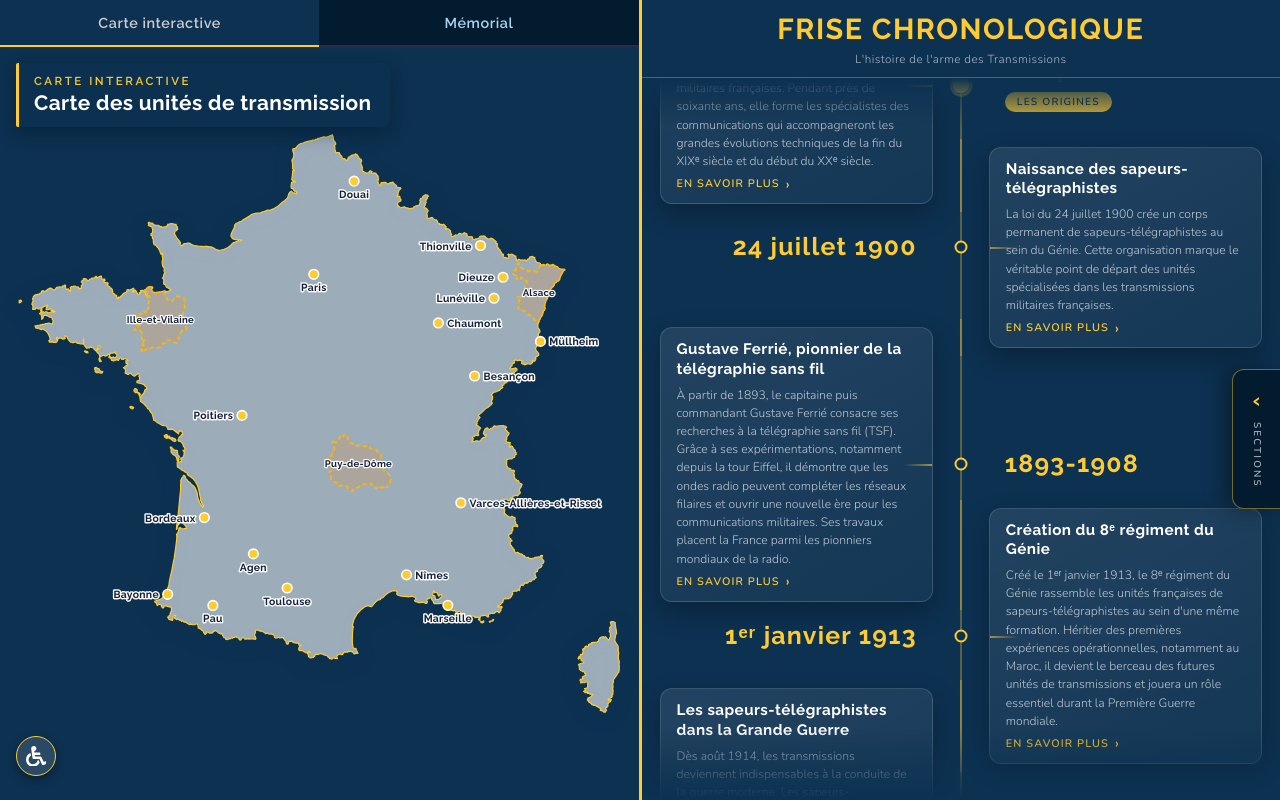
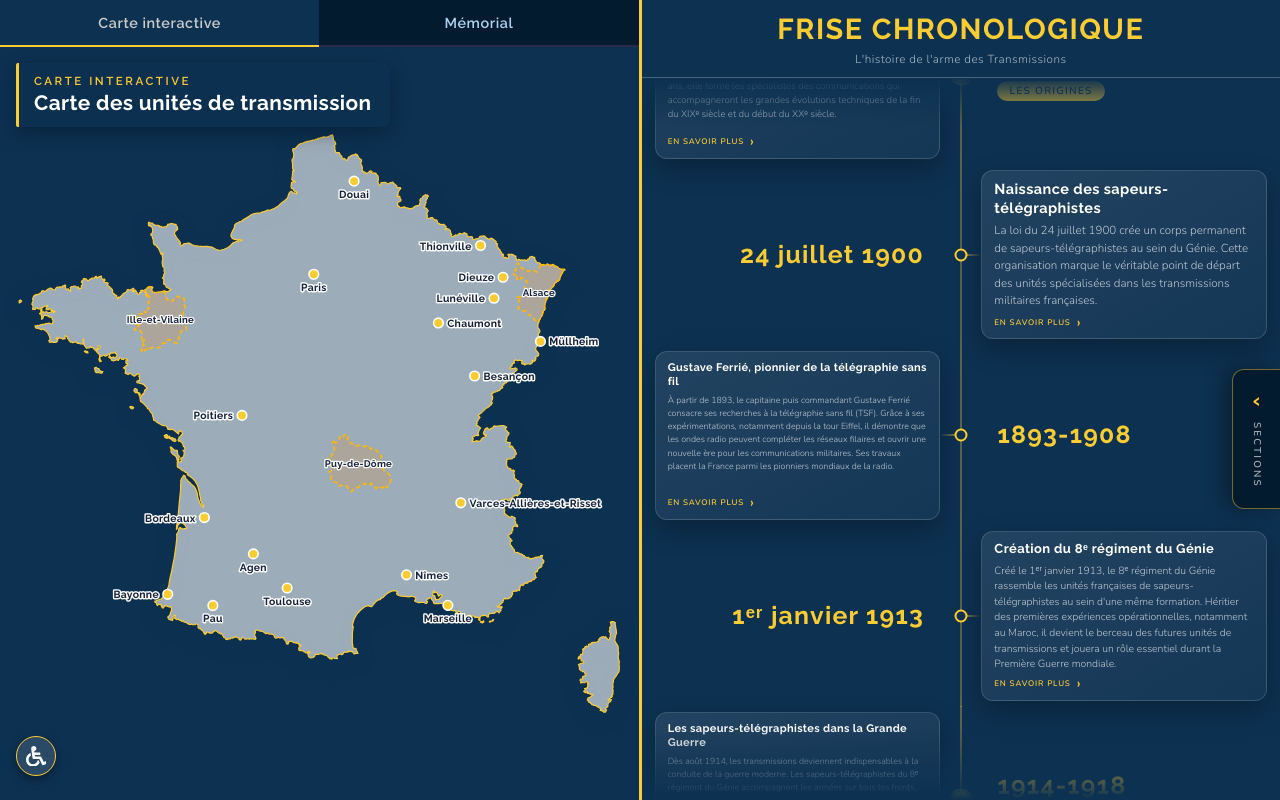
Before and after one commit to JockoBesne/MuseeTransmission, a React (Vite) app: page / in a window 1280 px wide. Built offline with nearby package versions, Linux system fonts and the light colour scheme.

Commit message:
timeline et optimisation dans microsoft edge

```diff
--- a/src/components/Timeline/Timeline.css
+++ b/src/components/Timeline/Timeline.css
@@ -75,11 +75,17 @@
    Cartes en quinconce autour d'un axe central :
    [ carte | axe | année ]  puis  [ année | axe | carte ] */
 
+/* Dimensions du jalon en vh et non en px : la borne est un écran 4K et
+   Edge reçoit un viewport CSS qui dépend de la mise à l'échelle Windows
+   (1920×1080 à 200 %, 1536×864 à 125 %…). En px, le texte du jalon
+   débordait dès que le viewport passait sous 1920×1080 ; en vh, la carte
+   garde la même taille physique à l'écran quelle que soit l'échelle.
+   Repère : 1vh = 10,8 px sur un viewport de 1080 px de haut. */
 .tl-event {
   height: 25%;
   display: grid;
-  grid-template-columns: minmax(0, 1fr) 56px minmax(0, 1fr);
-  padding: 0 18px;
+  grid-template-columns: minmax(0, 1fr) 5.185vh minmax(0, 1fr); /* 56px @1080 */
+  padding: 0 1.667vh; /* 18px @1080 */
 }
 
 /* ─ Axe central : ligne continue + pastille ─ */
@@ -99,10 +105,33 @@
   background: rgba(254, 204, 48, 0.32);
 }
 
+/* Connecteur horizontal pastille → carte, à la hauteur de la pastille :
+   il forme un rail carte — pastille — année. Tracé dans la colonne de
+   l'axe et non dans la carte, où il passait par-dessus le texte. */
+.tl-axis::after {
+  content: '';
+  position: absolute;
+  top: 50%;
+  width: 50%;
+  height: 2px;
+  margin-top: -1px;
+}
+
+.tl-event--left .tl-axis::after {
+  left: 0;
+  background: linear-gradient(to left, rgba(254, 204, 48, 0.6), rgba(254, 204, 48, 0));
+}
+
+.tl-event--right .tl-axis::after {
+  right: 0;
+  background: linear-gradient(to right, rgba(254, 204, 48, 0.6), rgba(254, 204, 48, 0));
+}
+
 .tl-dot {
   position: absolute;
   left: 50%;
   top: 50%;
+  z-index: 1; /* au-dessus du connecteur, qui ne doit pas traverser la pastille */
   width: 13px;
   height: 13px;
   border-radius: 50%;
@@ -240,7 +269,7 @@
    du jalon doit tenir en entier dans la carte, sans troncature. */
 .tl-slot--card {
   justify-content: stretch;
-  padding: 8px 0;
+  padding: 0.741vh 0; /* 8px @1080 */
 }
 
 .tl-card {
@@ -249,8 +278,8 @@
   min-height: 0;
   display: flex;
   flex-direction: column;
-  gap: 6px;
-  padding: 12px 16px;
+  gap: 0.556vh; /* 6px @1080 */
+  padding: 1.111vh 1.481vh; /* 12px 16px @1080 */
   text-align: left;
   font: inherit;
   color: inherit;
@@ -286,30 +315,14 @@
   box-shadow: 0 6px 18px rgba(0, 0, 0, 0.35);
 }
 
-/* Connecteur horizontal carte → axe, à la hauteur de la pastille :
-   il forme un rail continu carte — pastille — année sur la même ligne. */
-.tl-card::before {
-  content: '';
-  position: absolute;
-  top: 50%;
-  width: 28px;
-  height: 2px;
-  background: linear-gradient(to right, rgba(254, 204, 48, 0), #fecc30);
-}
 
-.tl-event--left .tl-card::before {
-  right: 0;
-  background: linear-gradient(to right, rgba(254, 204, 48, 0), rgba(254, 204, 48, 0.6));
-}
-
-.tl-event--right .tl-card::before {
-  left: 0;
-  background: linear-gradient(to left, rgba(254, 204, 48, 0), rgba(254, 204, 48, 0.6));
-}
-
+/* `--tl-fs` est posée par jalon depuis Timeline.tsx : la plus grande taille
+   qui remplit la carte sans déborder (les textes vont du simple au double).
+   Le titre suit le même facteur pour garder la hiérarchie typographique.
+   La valeur de repli est celle d'avant l'ajustement, si le script ne tourne pas. */
 .tl-event-title {
   font-family: 'Raleway', sans-serif;
-  font-size: 0.95rem;
+  font-size: calc(var(--tl-fs, 1.126vh) * 1.25);
   font-weight: 700;
   color: #ffffff;
   letter-spacing: 0.03em;
@@ -318,7 +331,7 @@
 
 .tl-event-text {
   font-family: 'Nunito', sans-serif;
-  font-size: 0.76rem;
+  font-size: var(--tl-fs, 1.126vh);
   font-weight: 300;
   color: rgba(255, 255, 255, 0.72);
   line-height: 1.5;
@@ -330,7 +343,7 @@
   align-items: center;
   gap: 6px;
   font-family: 'Nunito', sans-serif;
-  font-size: 0.68rem;
+  font-size: 1.008vh; /* 0.68rem @1080 */
   font-weight: 700;
   letter-spacing: 0.1em;
   text-transform: uppercase;
--- a/src/components/Timeline/Timeline.tsx
+++ b/src/components/Timeline/Timeline.tsx
@@ -31,6 +31,18 @@ const LOOP_LEN = EVENTS.length + 1
    animations d'entrée (manipulation directe du DOM : pas de re-render
    React à chaque frame de défilement). */
 const IN_CLASS = 'tl-event--in'
+
+/* Ajustement de la taille du texte, jalon par jalon (bornes en vh).
+   Les textes du musée vont du simple au double (environ 220 à 470 signes)
+   pour une carte de hauteur fixe : à taille unique, c'est le jalon le plus
+   long qui impose la taille et toutes les autres cartes sonnent creux.
+   On cherche donc pour chaque jalon la plus grande taille qui tient encore.
+   FS_MAX borne l'écart entre deux cartes voisines, sinon la frise perd son
+   unité. Le calcul n'a lieu qu'une fois au montage : tout étant en vh, le
+   résultat reste valable quelle que soit l'échelle Windows de la borne. */
+const FS_MIN = 1.126 // vh — plancher : la taille fixe d'avant l'ajustement
+const FS_MAX = 1.6   // vh
+const FS_STEP = 0.05
 
 export default function Timeline() {
   const [activeSection, setActiveSection] = useState(0)
@@ -122,6 +134,50 @@ export default function Timeline() {
       if (resumeTimerRef.current) clearTimeout(resumeTimerRef.current)
     }
   }, [tick])
+
+  /* Taille du texte ajustée à chaque carte (voir FS_MIN/FS_MAX).
+     Mesurer avant que Raleway et Nunito soient chargées donnerait les
+     métriques de la police de repli : on attend `document.fonts.ready`. */
+  useEffect(() => {
+    let annule = false
+    document.fonts.ready.then(() => {
+      if (annule) return
+      for (let i = 0; i < EVENTS.length; i++) {
+        const jalon = itemRefs.current[i]
+        const carte = jalon?.querySelector<HTMLElement>('.tl-card')
+        const emplacement = carte?.parentElement
+        if (!jalon || !carte || !emplacement) continue
+
+        /* La carte n'est pas contrainte en hauteur (min-height:auto sur les
+           items de grille) : elle grandit avec son contenu. Elle tient donc
+           tant qu'elle ne dépasse pas la place laissée dans la ligne. */
+        const dispo = jalon.clientHeight - parseFloat(getComputedStyle(emplacement).paddingTop) * 2
+        const tient = () => carte.getBoundingClientRect().height <= dispo + 0.5
+
+        /* Recherche dichotomique. Si le jalon ne tient déjà pas au plancher,
+           on l'y laisse : c'est le comportement d'avant l'ajustement. */
+        let bas = FS_MIN
+        carte.style.setProperty('--tl-fs', `${FS_MIN}vh`)
+        if (tient()) {
+          let haut = FS_MAX
+          while (haut - bas > FS_STEP) {
+            const milieu = (bas + haut) / 2
+            carte.style.setProperty('--tl-fs', `${milieu}vh`)
+            if (tient()) bas = milieu
+            else haut = milieu
+          }
+        }
+
+        const taille = `${(Math.floor(bas / FS_STEP) * FS_STEP).toFixed(2)}vh`
+        carte.style.setProperty('--tl-fs', taille)
+        /* La seconde copie de la boucle affiche les mêmes jalons. */
+        itemRefs.current[LOOP_LEN + i]
+          ?.querySelector<HTMLElement>('.tl-card')
+          ?.style.setProperty('--tl-fs', taille)
+      }
+    })
+    return () => { annule = true }
+  }, [])
 
   /* Animations d'entrée : chaque jalon reçoit la classe quand il entre
      dans la zone visible, la perd quand il en sort (rejouées en boucle). */
--- a/src/index.css
+++ b/src/index.css
@@ -12,6 +12,16 @@ body,
   height: 100%;
   width: 100%;
   overflow: hidden;
+  /* Edge/Chromium : pas de chaînage de défilement ni de tirer-pour-actualiser
+     si un panneau interne est défilé au-delà de sa fin. Le script kiosque le
+     désactive aussi (--pull-to-refresh=0) ; ici l'app n'en dépend plus. */
+  overscroll-behavior: none;
+}
+
+/* Edge/Chromium pose un voile gris sur l'élément touché : visible à chaque
+   appui sur la borne, on le neutralise (le retour visuel est géré en CSS). */
+body {
+  -webkit-tap-highlight-color: transparent;
 }
 
 /* Borne tactile : pas de sélection de texte à l'appui long (détournement du
```
Also changed, not shown: 2 other files (tests, documents, lock files or other folders).
